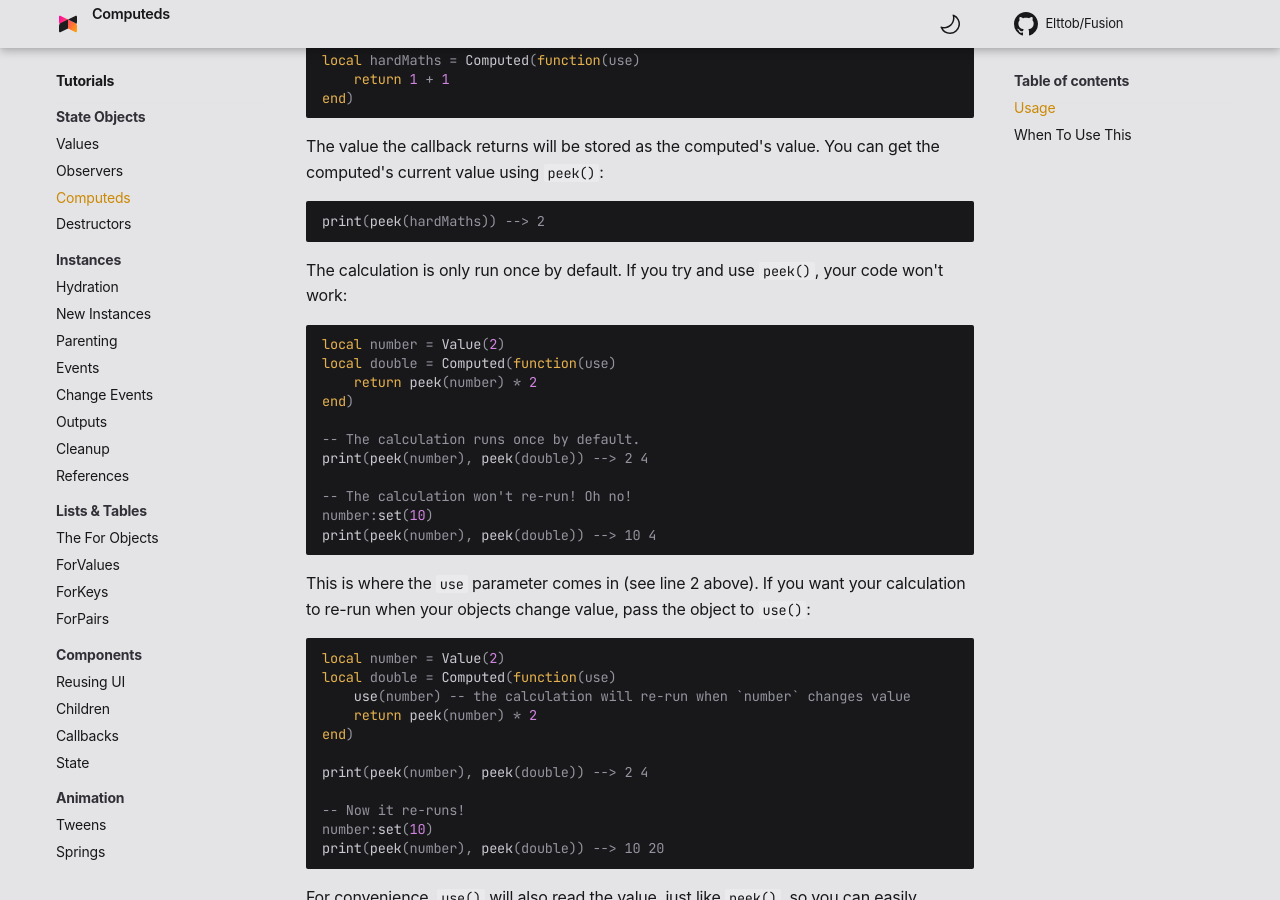
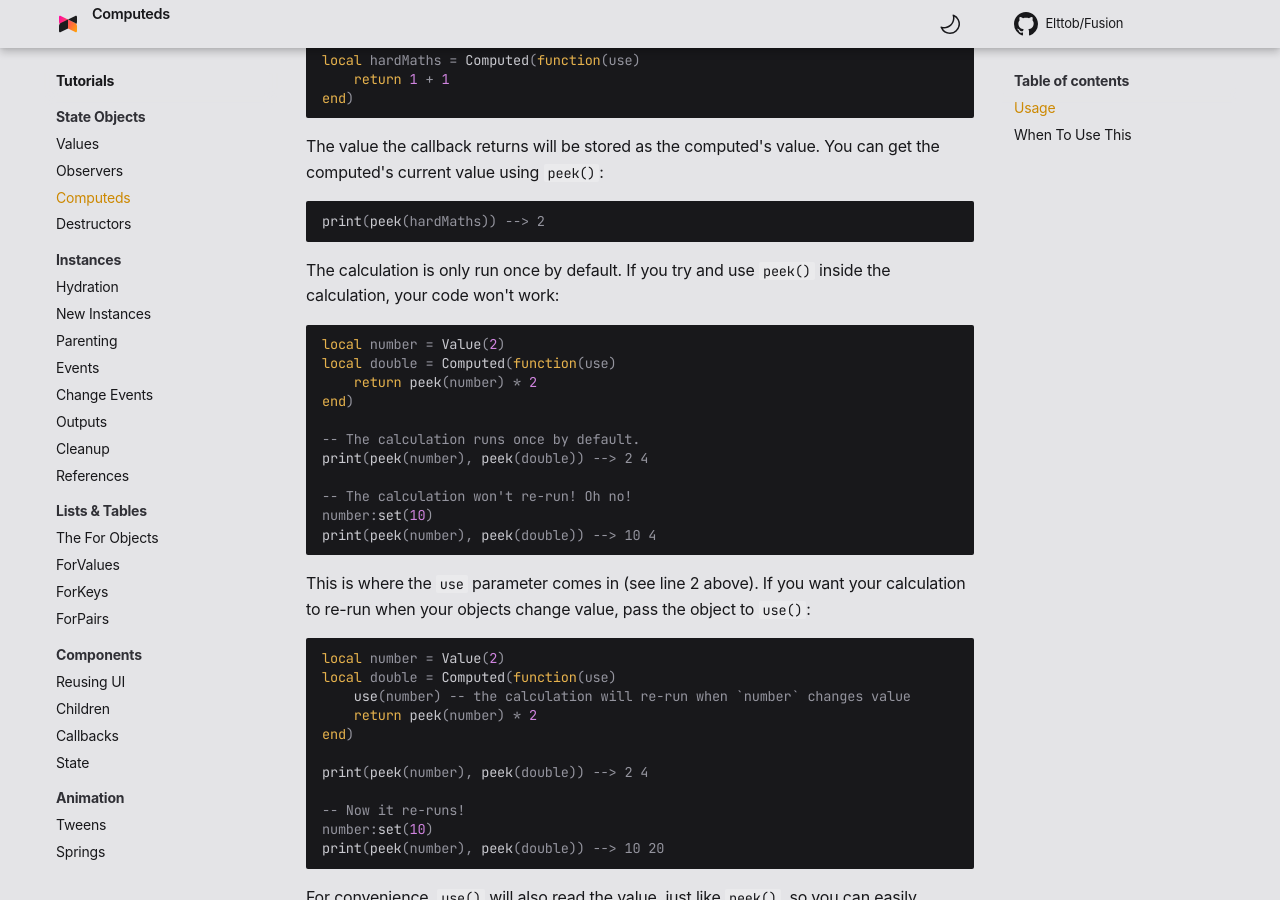
Before and after one commit to dphfox/Fusion, an MkDocs documentation site: the page built from docs/tutorials/fundamentals/computeds.md, in a window 1280 px wide and 900 px high, scrolled down 856 px. Built offline with MkDocs 1.6.1 and Material for MkDocs 9.7.7, drawn with Linux system fonts in a browser that asks for light colours; some web fonts are replaced; comment, search, counter and statistics services are not loaded; the version menu is left out.

Commit message:
Small wording tweak for Computeds tut

````diff
--- a/docs/tutorials/fundamentals/computeds.md
+++ b/docs/tutorials/fundamentals/computeds.md
@@ -45,8 +45,8 @@ get the computed's current value using `peek()`:
 print(peek(hardMaths)) --> 2
 ```
 
-The calculation is only run once by default. If you try and use `peek()`,
-your code won't work:
+The calculation is only run once by default. If you try and use `peek()` inside
+the calculation, your code won't work:
 
 ```Lua
 local number = Value(2)
````
